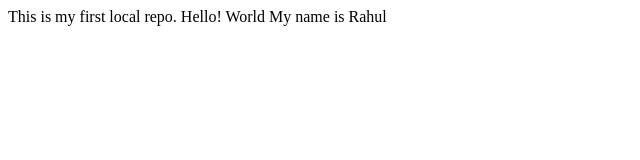
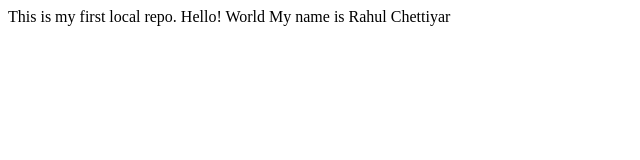
Before and after one commit to RahulChettiyar05/Localrepo, a plain HTML site: page index.html in a window 1280 px wide. Shown: the full height of the page, 0-640 px from the left. Drawn offline with Linux system fonts and the light colour scheme.

Commit message:
Added surname

```diff
--- a/index.html
+++ b/index.html
@@ -2,6 +2,6 @@
     <p>
         This is my first local repo.
         Hello! World
-        My name is Rahul
+        My name is Rahul Chettiyar
     </p>
 </html>
```
